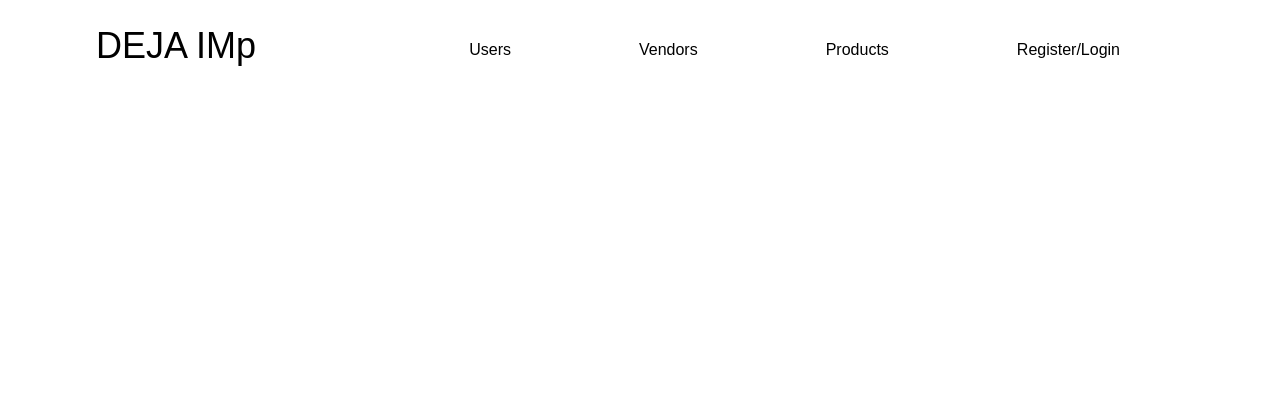
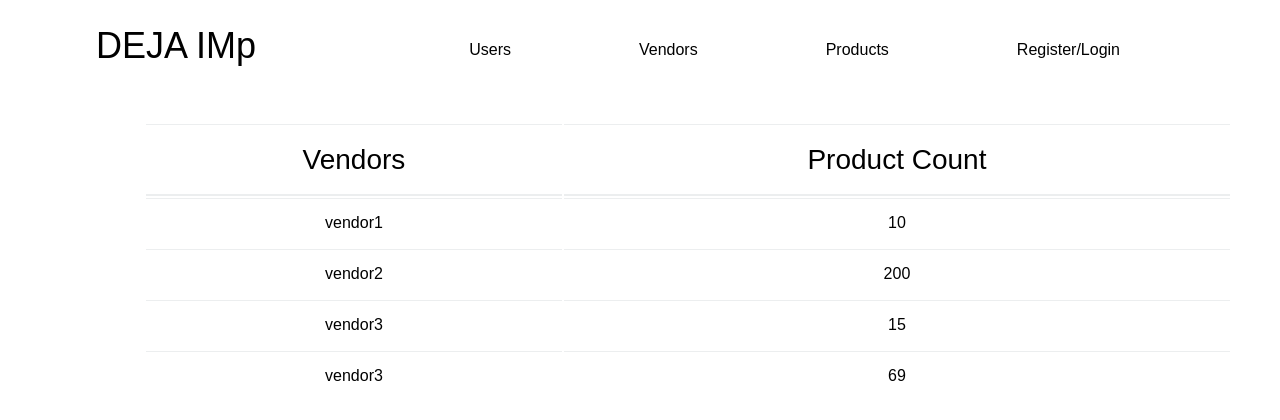
Before and after one commit to edellenator/Deja-imp, a React (Create React App) app in the folder client/: page /vendors in a window 1280 px wide. Shown: the top 420 px of the page. Built offline with nearby package versions, Linux system fonts and the light colour scheme.

Commit message:
vendor-list renders, changed routes directed on nav to /vendors, and made app.js render <Vendors> at /vendors

```diff
--- a/client/src/App.css
+++ b/client/src/App.css
@@ -1038,4 +1038,169 @@ nav a:hover {
   .col-xl-12 {
     flex: 0 0 100%;
   }
+
+  .table {
+    width: 100%;
+    max-width: 100%;
+    margin-bottom: 1rem;
+  }
+
+  .table th,
+  .table td {
+    padding: 0.75rem;
+    vertical-align: top;
+    border-top: 1px solid #eceeef;
+  }
+
+  .table thead th {
+    vertical-align: bottom;
+    border-bottom: 2px solid #eceeef;
+  }
+
+  .table tbody + tbody {
+    border-top: 2px solid #eceeef;
+  }
+
+  .table .table {
+    background-color: #fff;
+  }
+
+  .table-sm th,
+  .table-sm td {
+    padding: 0.3rem;
+  }
+
+  .table-bordered {
+    border: 1px solid #eceeef;
+  }
+
+  .table-bordered th,
+  .table-bordered td {
+    border: 1px solid #eceeef;
+  }
+
+  .table-bordered thead th,
+  .table-bordered thead td {
+    border-bottom-width: 2px;
+  }
+
+  .table-striped tbody tr:nth-of-type(odd) {
+    background-color: rgba(0, 0, 0, 0.05);
+  }
+
+  .table-hover tbody tr:hover {
+    background-color: rgba(0, 0, 0, 0.075);
+  }
+
+  .table-active,
+  .table-active > th,
+  .table-active > td {
+    background-color: rgba(0, 0, 0, 0.075);
+  }
+
+  .table-hover .table-active:hover {
+    background-color: rgba(0, 0, 0, 0.075);
+  }
+
+  .table-hover .table-active:hover > td,
+  .table-hover .table-active:hover > th {
+    background-color: rgba(0, 0, 0, 0.075);
+  }
+
+  .table-success,
+  .table-success > th,
+  .table-success > td {
+    background-color: #dff0d8;
+  }
+
+  .table-hover .table-success:hover {
+    background-color: #d0e9c6;
+  }
+
+  .table-hover .table-success:hover > td,
+  .table-hover .table-success:hover > th {
+    background-color: #d0e9c6;
+  }
+
+  .table-info,
+  .table-info > th,
+  .table-info > td {
+    background-color: #d9edf7;
+  }
+
+  .table-hover .table-info:hover {
+    background-color: #c4e3f3;
+  }
+
+  .table-hover .table-info:hover > td,
+  .table-hover .table-info:hover > th {
+    background-color: #c4e3f3;
+  }
+
+  .table-warning,
+  .table-warning > th,
+  .table-warning > td {
+    background-color: #fcf8e3;
+  }
+
+  .table-hover .table-warning:hover {
+    background-color: #faf2cc;
+  }
+
+  .table-hover .table-warning:hover > td,
+  .table-hover .table-warning:hover > th {
+    background-color: #faf2cc;
+  }
+
+  .table-danger,
+  .table-danger > th,
+  .table-danger > td {
+    background-color: #f2dede;
+  }
+
+  .table-hover .table-danger:hover {
+    background-color: #ebcccc;
+  }
+
+  .table-hover .table-danger:hover > td,
+  .table-hover .table-danger:hover > th {
+    background-color: #ebcccc;
+  }
+
+  .thead-inverse th {
+    color: #fff;
+    background-color: #292b2c;
+  }
+
+  .thead-default th {
+    color: #464a4c;
+    background-color: #eceeef;
+  }
+
+  .table-inverse {
+    color: #fff;
+    background-color: #292b2c;
+  }
+
+  .table-inverse th,
+  .table-inverse td,
+  .table-inverse thead th {
+    border-color: #fff;
+  }
+
+  .table-inverse.table-bordered {
+    border: 0;
+  }
+
+  .table-responsive {
+    display: block;
+    width: 100%;
+    overflow-x: auto;
+    -ms-overflow-style: -ms-autohiding-scrollbar;
+  }
+
+  .table-responsive.table-bordered {
+    border: 0;
+  }
+
 }
--- a/client/src/App.js
+++ b/client/src/App.js
@@ -14,6 +14,7 @@ import Register from "./pages/Register";
 import Users from "./pages/Users";
 import AddVendor from "./pages/AddVendor";
 import AddProduct from "./pages/AddProduct";
+import Vendors from "./pages/Vendors"
 
 const httpLink = createHttpLink({
   uri: "/graphql",
@@ -45,7 +46,7 @@ function App() {
             <Route path="/" element={<Home />} />
             <Route path="/login" element={<Register />} />
             <Route path="/users" element={<Users />} />
-            <Route path="/vendor" element={<AddVendor />} />
+            <Route path="/vendors" element={<Vendors />} />
             <Route path="/product" element={<AddProduct />} />
           </Routes>
         </>
--- /dev/null
+++ b/client/src/pages/Vendors.js
@@ -0,0 +1,50 @@
+import React, {useEffect} from "react";
+
+
+const Vendors = () => {
+    // temporary test data
+    const vendors = [
+        {
+            name: "vendor1",
+            productCount: "10"
+        },
+        {
+            name: "vendor2",
+            productCount: "200"
+        },
+        {
+            name: "vendor3",
+            productCount: "15"
+        },
+        {
+            name: "vendor3",
+            productCount: "69"
+        }
+    ]
+    return (
+        <section className="container">
+            <div className="row">
+                <table className="table m-5">
+                    <thead>
+                        <tr className="text-center">
+                            <th className="m-5" scope="col"><h3>Vendors</h3></th>
+                            <th className="m-5" scope="col"><h3>Product Count</h3></th>
+                        </tr>
+                    </thead>
+                    <tbody>
+                        {vendors.map((vendor) =>
+                        <tr className="text-center">
+                            <td>{vendor.name}</td>
+                            <td>{vendor.productCount}</td>
+                        </tr>
+                        )}
+                    </tbody>
+                </table>
+
+            </div>
+        </section>
+    );
+
+}
+
+export default Vendors;
```
